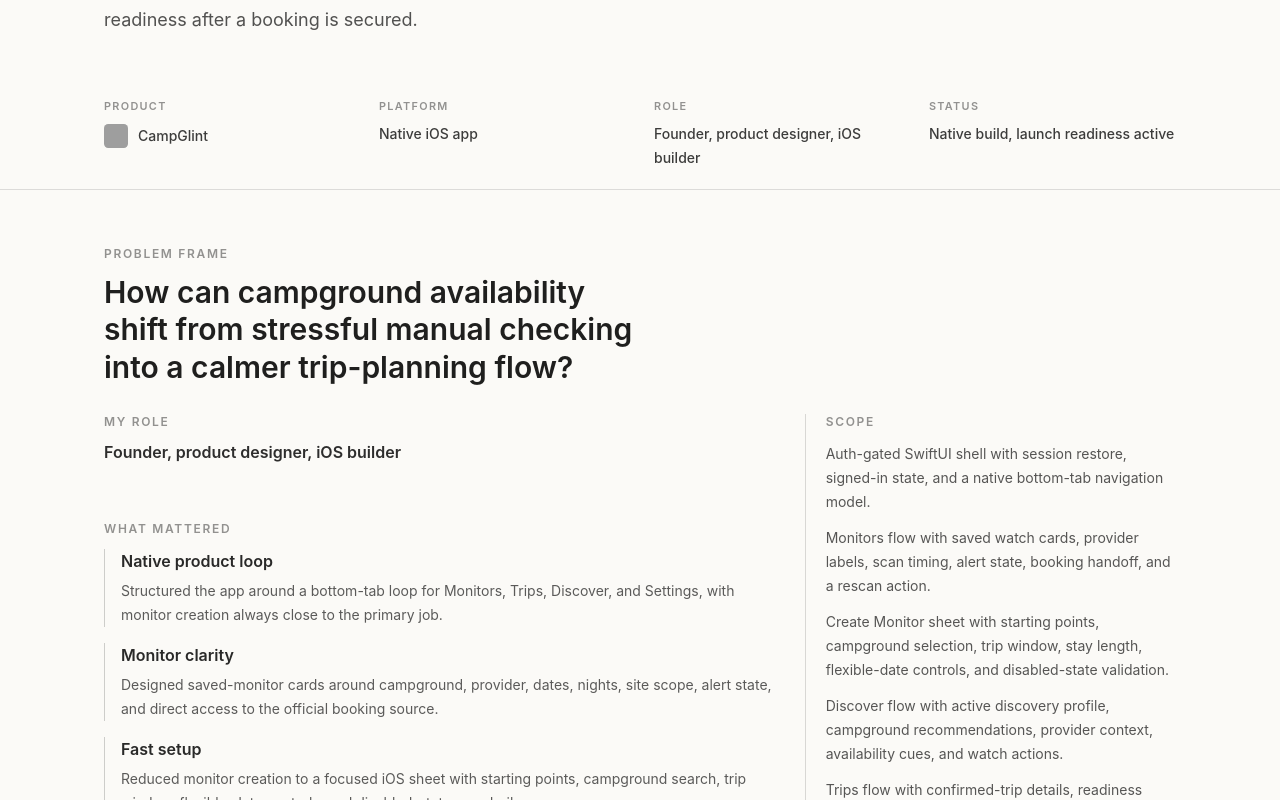
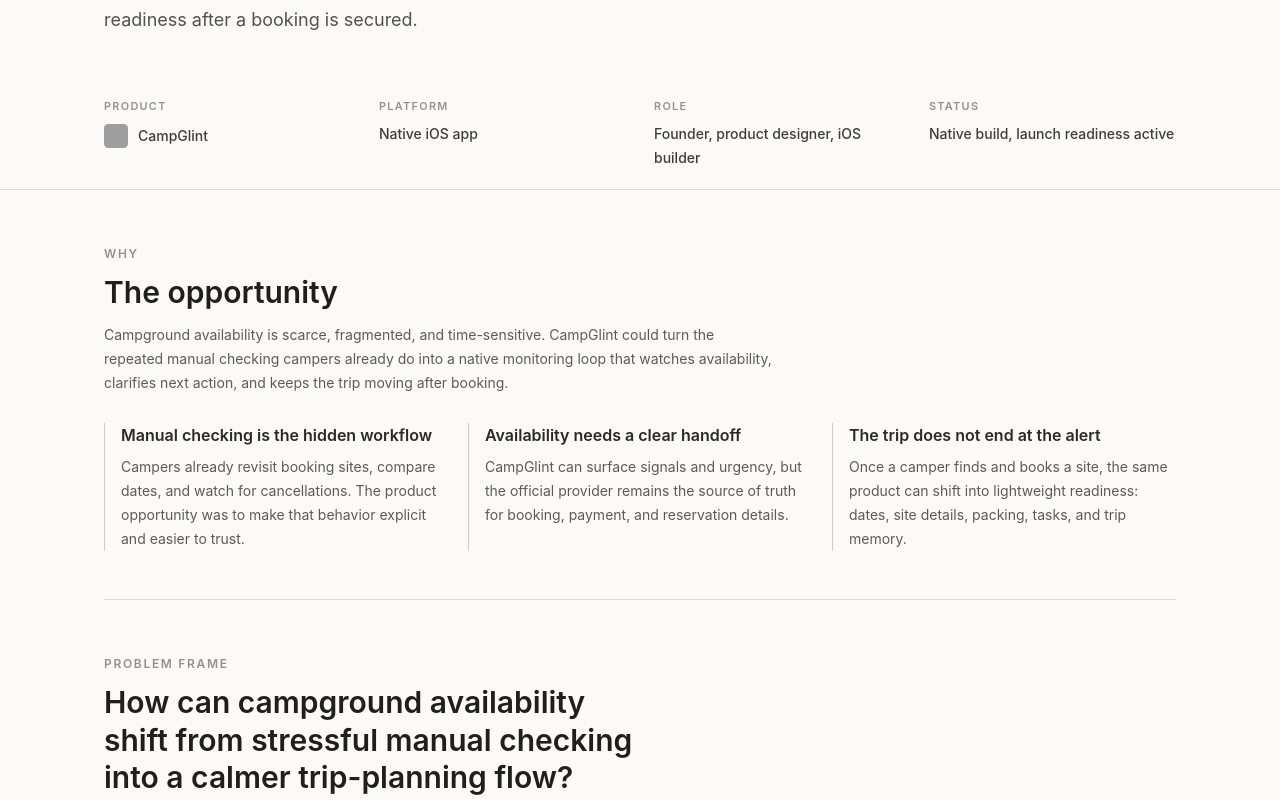
Before and after one commit to graphicsnack/jm-portfolio, a Next.js app: page /case-studies/campglint in a window 1280 px wide. Shown: the part 585-1385 px from the top of the page. Built offline with nearby package versions, Linux system fonts and the light colour scheme; grey boxes are pictures that could not be loaded.

Commit message:
updated Case Study pages

```diff
--- a/components/portfolio-content.tsx
+++ b/components/portfolio-content.tsx
@@ -1808,6 +1808,7 @@
     family: study.platform,
     question: study.headline,
   };
+  const whySection = caseStudyWhySections[study.id];
   const primaryImpact = study.impact.slice(0, 3);
 
   useEffect(() => {
@@ -1863,6 +1864,24 @@
           style={{ "--case-meta-offset": isMetaStuck ? `${metaHeight + 24}px` : "0px" } as CSSProperties}
         >
           <div className="grid gap-14">
+            {whySection ? (
+              <section className="grid gap-7 border-b border-black/12 pb-12">
+                <StorySectionLabel
+                  eyebrow="Why"
+                  title={whySection.title}
+                  body={whySection.body}
+                />
+                <div className="grid gap-5 sm:grid-cols-3">
+                  {whySection.points.map((point) => (
+                    <div key={point.title} className="border-l border-black/18 pl-4">
+                      <h3 className="text-base font-semibold leading-6 text-black/84">{point.title}</h3>
+                      <p className="mt-2 text-sm leading-6 text-black/64">{point.detail}</p>
+                    </div>
+                  ))}
+                </div>
+              </section>
+            ) : null}
+
             <section className="grid gap-7 border-b border-black/12 pb-12">
               <StorySectionLabel
                 eyebrow="Problem frame"
@@ -2174,6 +2193,31 @@
   },
 };
 
+const caseStudyWhySections: Record<string, { title: string; body: string; points: DetailItem[] }> = {
+  campglint: {
+    title: "The opportunity",
+    body:
+      "Campground availability is scarce, fragmented, and time-sensitive. CampGlint could turn the repeated manual checking campers already do into a native monitoring loop that watches availability, clarifies next action, and keeps the trip moving after booking.",
+    points: [
+      {
+        title: "Manual checking is the hidden workflow",
+        detail:
+          "Campers already revisit booking sites, compare dates, and watch for cancellations. The product opportunity was to make that behavior explicit and easier to trust.",
+      },
+      {
+        title: "Availability needs a clear handoff",
+        detail:
+          "CampGlint can surface signals and urgency, but the official provider remains the source of truth for booking, payment, and reservation details.",
+      },
+      {
+        title: "The trip does not end at the alert",
+        detail:
+          "Once a camper finds and books a site, the same product can shift into lightweight readiness: dates, site details, packing, tasks, and trip memory.",
+      },
+    ],
+  },
+};
+
 const campGlintPreviewScreens = [
   {
     label: "Discover",
```
